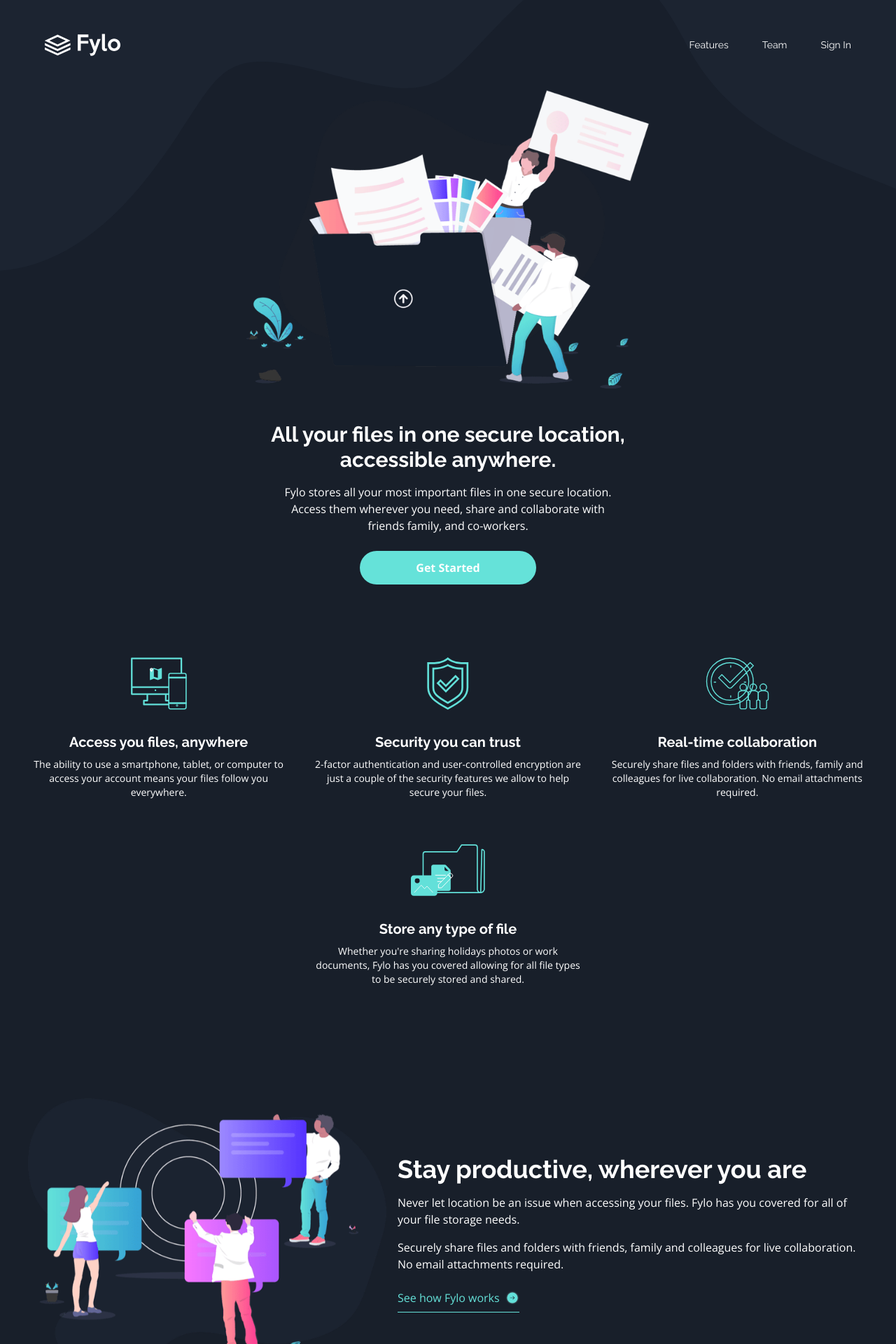
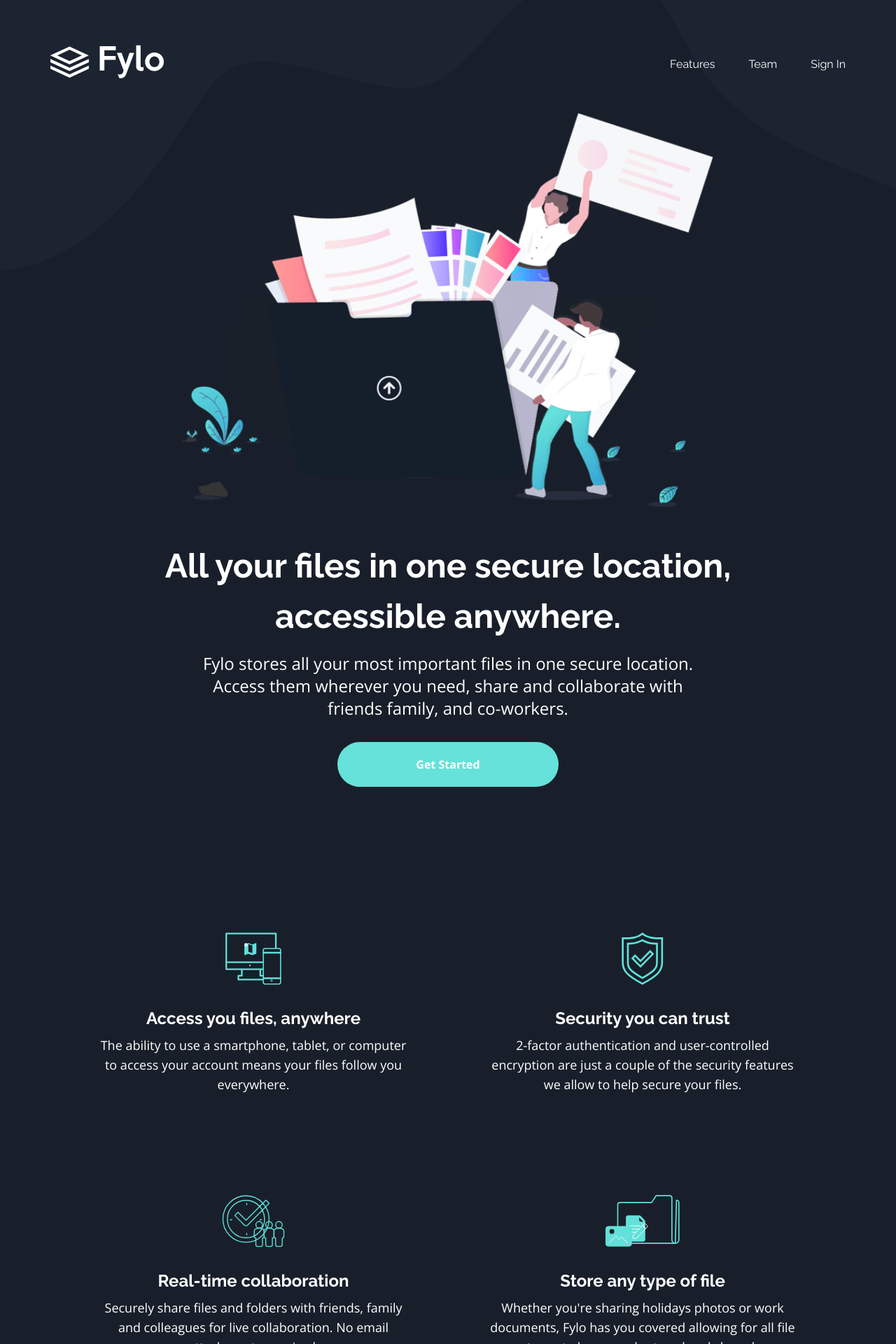
Before and after one commit to andwehehe/FMC-Fylo-landing-page, a React (Vite) app: page / in a window 1280 px wide. Shown: the top 1920 px of the page at 70% size. Built offline with nearby package versions, Linux system fonts and the light colour scheme.

Commit message:
started desktop layout

```diff
--- a/src/Layout/Body/Body.jsx
+++ b/src/Layout/Body/Body.jsx
@@ -12,11 +12,11 @@
             before:absolute before:bg-n950
             before:w-full before:h-1/21
             before:left-0  before:bottom-0
-            before:-z-1
+            before:-z-1 w-full
 
             flex flex-col items-center
             md:px-6
-
+            2xs:max-w-xs xs:max-w-none
         ">
             <Introduction />
             <InfoPanel />
--- a/src/Layout/Body/InfoPanel.jsx
+++ b/src/Layout/Body/InfoPanel.jsx
@@ -36,6 +36,7 @@
         <section className='
             flex flex-wrap justify-center items-center
             gap-8 text-center px-3 my-16
+            lg:my-40 xl:max-w-5xl xl:gap-28
         '>
             {
                 info_list.map(({ img, header, description, key }) => {
@@ -43,15 +44,17 @@
                     return(
                         <article key={key} className='
                             flex flex-col items-center flex-1 min-w-xs max-w-sm
+                            xl:max-w-lg
                         '>
                             <img src={img} alt={key} className='my-8 h-[75px]' />
                             <h2 className='
                                 font-header font-bold text-xl text-neutral mb-2
+                                xl:text-2xl
                             '>
                                 {header}
                             </h2>
                             <p className='
-                                font-body text-sm text-neutral
+                                font-body text-sm text-neutral  xl:text-lg
                             '>
                                 {description}
                             </p>
--- a/src/Layout/Body/Introduction.jsx
+++ b/src/Layout/Body/Introduction.jsx
@@ -10,12 +10,13 @@
             <img
                 src={intro_img}
                 alt="intro image"
-                className='my-12 md:w-xl'
+                className='my-12 md:w-xl xl:w-190'
             />
 
             <h1 className='
-                font-header font-bold text-neutral text-2xl text-center
+                font-header font-bold text-neutral text-2xl text-center leading-normal
                 md:text-3xl md:max-w-lg
+                xl:text-5xl xl:max-w-4xl
             '>
                 All your files in one secure location, accessible
                 anywhere.
@@ -24,6 +25,7 @@
             <p className='
                 font-body text-neutral text-sm text-center px-2 my-4
                 md:text-base md:max-w-lg
+                xl:text-2xl xl:max-w-3xl
             '>
                 Fylo stores all your most important files in
                 one secure location. Access them wherever
@@ -33,8 +35,9 @@
 
             <button className='
                 font-body font-bold text-neutral text-sm py-3 px-20
-                my-2 rounded-4xl bg-t200 cursor-pointer
+                my-2 rounded-4xl bg-t200 cursor-pointer hover:bg-t100
                 md:text-base
+                xl:py-5 xl:px-28 xl:my-4
             '>
                 Get Started
             </button>
--- a/src/Layout/Body/ProductDemo.jsx
+++ b/src/Layout/Body/ProductDemo.jsx
@@ -5,31 +5,33 @@
 
     return(
         <article className='
-            flex flex-col items-start gap-4 xs:px-4 py-16 xs:max-w-xl
-            2xs:px-8
+            flex flex-col items-start gap-4 xs:px-0 py-16 xs:max-w-2xl
+            2xs:px-2
             md:max-w-2xl
-            lg:max-w-none lg:flex-row lg:items-center
+            lg:max-w-5xl lg:flex-row lg:items-center
+            xl:max-w-none xl:gap-12
         '>
             <img
                 src={demo_img}
                 alt="demo"
-                className='my-8 self-center md:w-xl lg:w-lg'
+                className='my-8 self-center md:w-xl lg:w-lg xl:w-xl'
             />
 
-           <div className='flex flex-col gap-4'>
+           <div className='flex flex-col gap-4 xl:max-w-xl'>
                  <h2 className='
                     font-header font-bold text-neutral text-xl w-full
                     md:text-2xl
                     lg:text-4xl
+                    xl:text-5xl
                 '>
                     Stay productive, wherever you are
                 </h2>
 
-                <p className='font-body text-neutral text-sm lg:text-base'>
+                <p className='font-body text-neutral text-sm lg:text-base xl:text-lg'>
                     Never let location be an issue when accessing your files. Fylo has you covered
                     for all of your file storage needs.
                 </p>
-                <p className='font-body text-neutral text-sm lg:text-base'>
+                <p className='font-body text-neutral text-sm lg:text-base xl:text-lg'>
                     Securely share files and folders with friends, family and colleagues for live
                     collaboration. No email attachments required.
                 </p>
@@ -40,6 +42,7 @@
                         font-body text-sm text-t200 flex
                         gap-2 items-center self-start py-2
                         border-b cursor-pointer lg:text-base
+                        hover:text-neutral hover:border-neutral
                     '>
                     See how Fylo works
                     <img src={arrow_icon} alt="arrow"  className='w-5'/>
--- a/src/Layout/Body/Testimonials.jsx
+++ b/src/Layout/Body/Testimonials.jsx
@@ -40,7 +40,8 @@
 
                     return(
                         <article key={commenter} className='
-                            flex flex-1 flex-col items-start gap-6 p-6 rounded-md min-w-md max-w-lg bg-n800 shadow-2xl
+                            flex flex-1 flex-col items-start gap-6 p-6 rounded-md md:min-w-md max-w-lg bg-n800 shadow-2xl
+                            2xs:min-w-2xs
                         '>
 
                             <p className='
--- a/src/Layout/Footer/Footer.jsx
+++ b/src/Layout/Footer/Footer.jsx
@@ -29,7 +29,7 @@
     return(
         <footer className='flex justify-center px-8 p-8 bg-n950 w-full'>
             <div className='
-                max-w-lg w-ful md:max-w-6xl lg:max-w-none
+                max-w-lg w-full md:max-w-6xl lg:max-w-none
                 lg:flex items-start justify-center
             '>
                 <article>
@@ -72,7 +72,7 @@
                         </ul>
                     </nav>
 
-                    <nav className='flex justify-center gap-4 lg:flex-col'>
+                    <nav className='flex justify-center gap-4 lg:flex-col 2xs:my-12 md:my-0'>
                         {/* facebook logo */}
                         <div className='border-1 border-neutral rounded-full p-2'>
                             <svg
--- a/src/Layout/Header/Header.jsx
+++ b/src/Layout/Header/Header.jsx
@@ -7,17 +7,19 @@
             flex justify-between items-center px-4 pt-6 w-full max-w-2xl
             md:px-8 md:pt-8 md:max-w-none
             lg:pt-12 lg:px-16
+            xl:pt-16 xl:px-18
+            xl:max-w-[1440px]
         '>
             <img
                 src={logo}
                 alt="logo"
-                className='h-6 md:h-8'
+                className='h-6 md:h-8 lg:h-10 xl:h-12'
             />
             <nav>
                 <ul className='flex gap-5 text-neutral font-header text-sm lg:gap-12'>
-                    <li>Features</li>
-                    <li>Team</li>
-                    <li>Sign In</li>
+                    <li className='xl:text-base xl:mt-2 hover:cursor-pointer hover:border-b'>Features</li>
+                    <li className='xl:text-base xl:mt-2 hover:cursor-pointer hover:border-b'>Team</li>
+                    <li className='xl:text-base xl:mt-2 hover:cursor-pointer hover:border-b'>Sign In</li>
                 </ul>
             </nav>
         </header>
--- a/src/index.css
+++ b/src/index.css
@@ -84,4 +84,7 @@
   /* Breakpoint */
   --breakpoint-xs: 375px;
   --breakpoint-2xs: 320px;
+
+  /* BG color */
+    --background-color-t100: hsl(176, 88%, 77%);
 }
```
